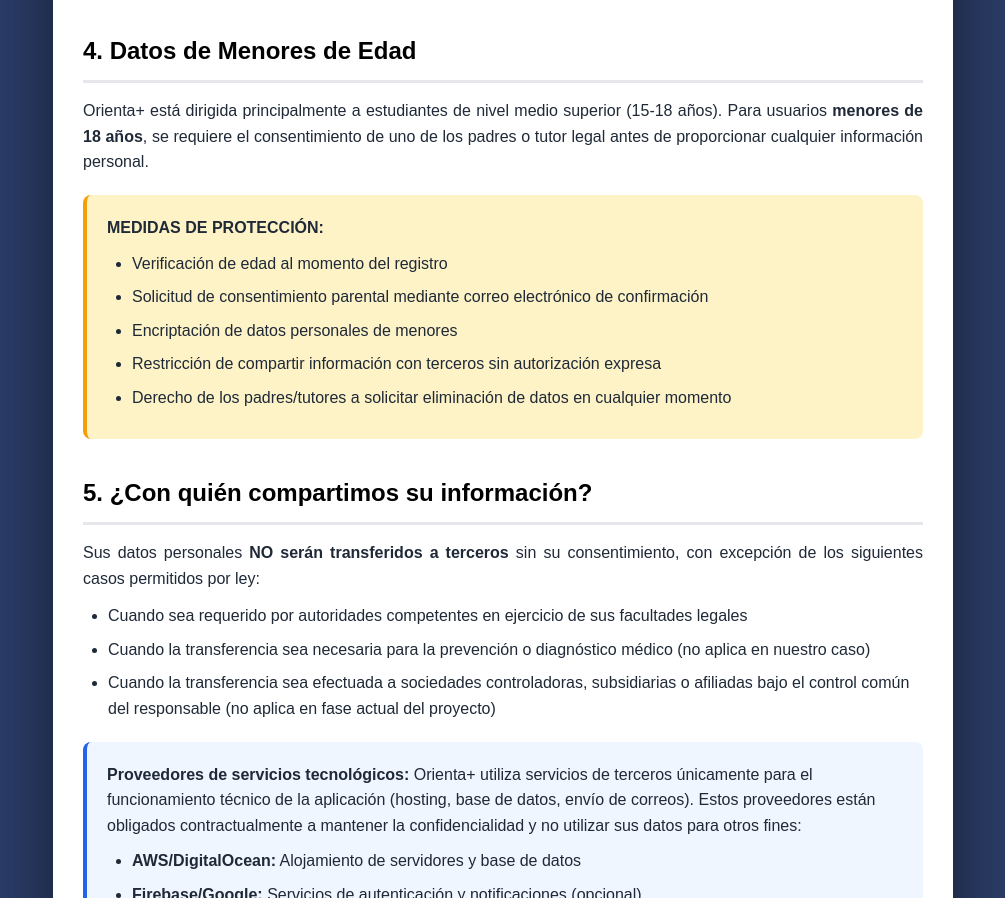
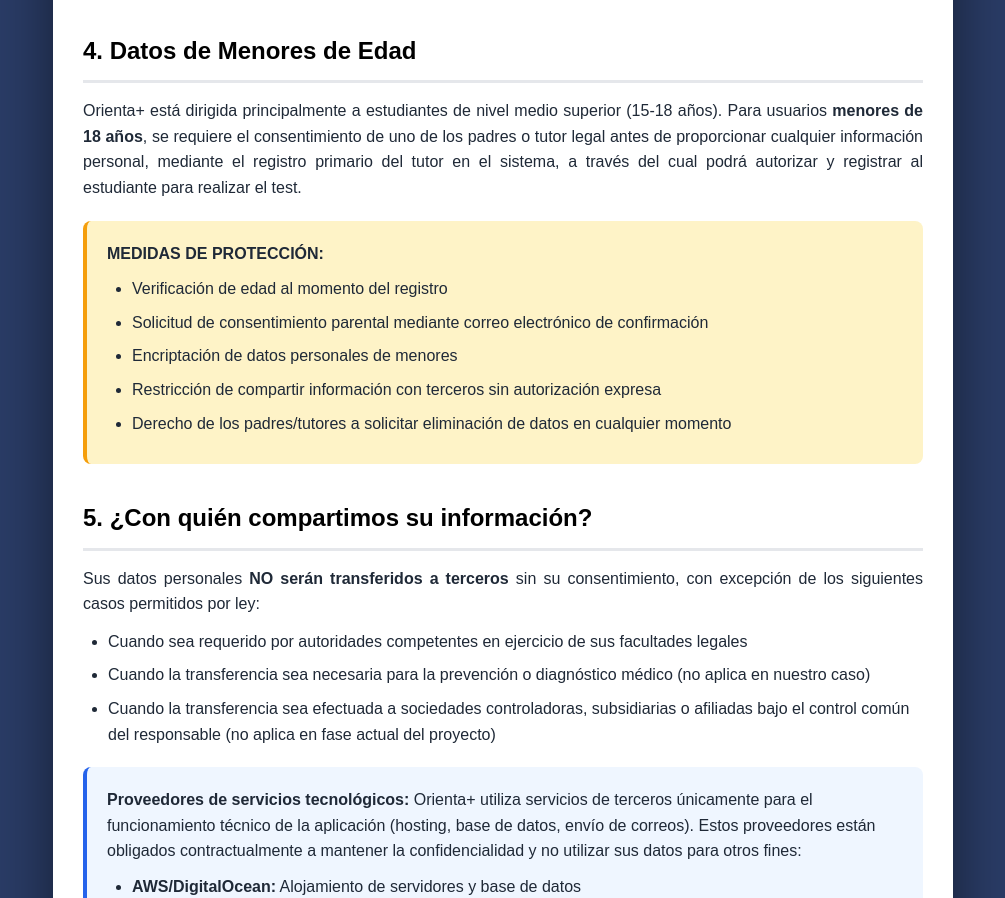
Before and after one commit to ChristianJesusC/aviso-privacidad, a plain HTML site: page index.html in a window 1280 px wide. Shown: the part 1910-2808 px from the top of the page, without its empty margins (137-1142 px from the left). Drawn offline with Linux system fonts and the light colour scheme.

Commit message:
correccion de datos y redaccion

```diff
--- a/index.html
+++ b/index.html
@@ -275,8 +275,7 @@
             <div class="section">
                 <h2>4. Datos de Menores de Edad</h2>
                 <p>
-                    Orienta+ está dirigida principalmente a estudiantes de nivel medio superior (15-18 años). Para usuarios <strong>menores de 18 años</strong>, se requiere el consentimiento de uno de los padres o tutor legal antes de proporcionar cualquier información personal.
-                </p>
+                    Orienta+ está dirigida principalmente a estudiantes de nivel medio superior (15-18 años). Para usuarios <strong>menores de 18 años</strong>, se requiere el consentimiento de uno de los padres o tutor legal antes de proporcionar cualquier información personal, mediante el registro primario del tutor en el sistema, a través del cual podrá autorizar y registrar al estudiante para realizar el test.                </p>
                 <div class="warning-box">
                     <strong>MEDIDAS DE PROTECCIÓN:</strong>
                     <ul>
```
